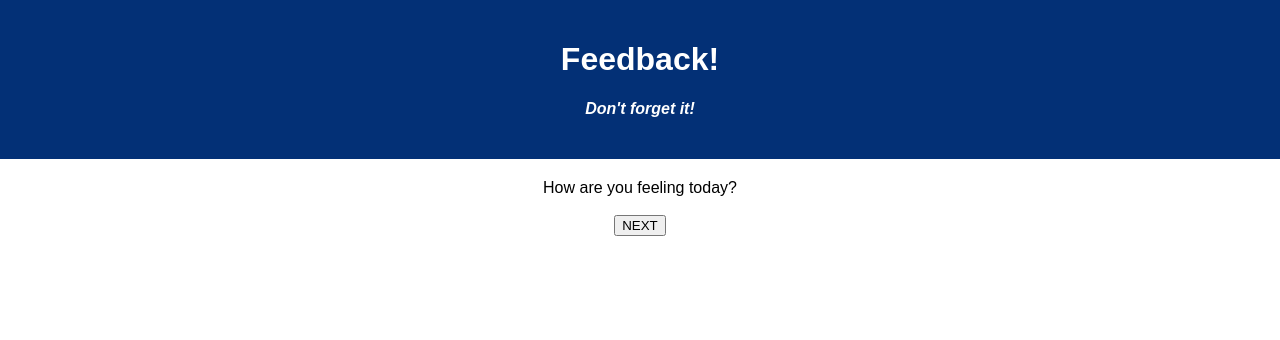
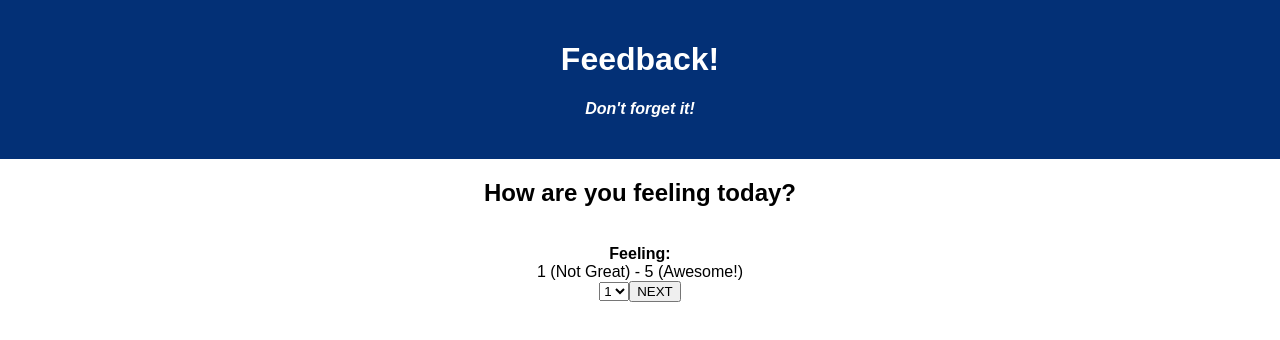
Before and after one commit to NateMacLaurin/redux-feedback-loop-nate, a React (Create React App) app: page / in a window 1280 px wide. Shown: the top 340 px of the page. Built offline with nearby package versions, Linux system fonts and the light colour scheme.

Commit message:
added input selectors and logic for feeling, understanding, and support components

```diff
--- a/src/components/App/App.jsx
+++ b/src/components/App/App.jsx
@@ -10,7 +10,6 @@ import Admin from "../Admin/Admin.jsx";
 import Success from "../Success/Success.jsx";
 
 function App() {
-
   return (
     <Router>
     <div className='App'>
--- a/src/components/Feeling/Feeling.jsx
+++ b/src/components/Feeling/Feeling.jsx
@@ -1,31 +1,51 @@
 import {useHistory} from 'react-router-dom';
 import {useDispatch} from 'react-redux';
+import {useState} from 'react';
 
 const Feeling = () => {
+    //local state
+    const [feedbackValue, setFeedbackValue] = useState(1);
     //route handler
     const history = useHistory();
     //redux SEND with dispatch
     const dispatch = useDispatch();
     //button handler to test input, dispatch if it's not empty and (1-5) or alert, then push to next page
     const handleNext = () => {
-        //test logic
-
-        //dispatch if test passes
-        dispatch({
-            type: 'SET_FEELING',
-            payload: 5
-        });
-        //push to 'understanding' page on NEXT
+        console.log(feedbackValue);
+        //test logic (between 1 and 5)
+        if(1 <= feedbackValue && feedbackValue <= 5){
+            //dispatch if test passes
+            dispatch({
+                type: 'SET_FEELING',
+                payload: feedbackValue
+            });
+            //push to 'understanding' page on NEXT
         history.push('/2');
+        } else {
+            alert(`Feedback must be between 1 and 5! Please reselect`);
+        }
     }
     return(
-        <>
         <div className="feeling">
-            How are you feeling today?
+            <h2>How are you feeling today?</h2>
+            <br />
+            <label className="feelingTitle" htmlFor="feelingSelector"><b>Feeling:</b></label>
+            <br />
+            <label htmlFor="feelingTitle">1 (Not Great) - 5 (Awesome!)</label>
+            <br />
+            <select
+            className="feelingSelector"
+                onChange={(event) => setFeedbackValue(Number(event.target.value))}
+                value={feedbackValue}
+            >
+                <option value="1">1</option>
+                <option value="2">2</option>
+                <option value="3">3</option>
+                <option value="4">4</option>
+                <option value="5">5</option>
+            </select>
+            <button onClick={handleNext}>NEXT</button>
         </div>
-        <br />
-        <button onClick={handleNext}>NEXT</button>
-        </>
     )
 }
 
--- a/src/components/Support/Support.jsx
+++ b/src/components/Support/Support.jsx
@@ -1,29 +1,52 @@
 import {useHistory} from 'react-router-dom';
 import {useDispatch} from 'react-redux';
+import {useState} from 'react';
 
 const Support = () => {
+    //local state
+    const [feedbackValue, setFeedbackValue] = useState(1);
     //route handler
     const history = useHistory();
     //redux SEND with dispatch
     const dispatch = useDispatch();
 
     const handleNext = () => {
-        dispatch({
-            type: 'SET_SUPPORT',
-            payload: 5
-        });
-        //push to 'comments' page on NEXT (a value is REQUIRED)
+        console.log(feedbackValue);
+        //test logic (between 1 and 5)
+        if(1 <= feedbackValue && feedbackValue <= 5){
+            //dispatch if test passes
+            dispatch({
+                type: 'SET_SUPPORT',
+                payload: Number(feedbackValue)
+            });
+            //push to 'understanding' page on NEXT
         history.push('/4');
+        } else {
+            alert(`Feedback must be between 1 and 5! Please reselect`);
+        }
     }
 
     return(
-        <>
         <div className="support">
-            How well are you being supported?
-        </div>
-        <br />
-        <button onClick={handleNext}>NEXT</button>
-        </>
+            <h2>How well do you feel supported?</h2>
+            <br />
+            <label className="supportTitle" htmlFor="supportSelector"><b>Support:</b></label>
+            <br />
+            <label htmlFor="supportTitle">1 (Not Great) - 5 (Awesome!)</label>
+            <br />
+            <select
+            className="supportSelector"
+                onChange={(event) => setFeedbackValue(Number(event.target.value))}
+                value={feedbackValue}
+            >
+                <option value="1">1</option>
+                <option value="2">2</option>
+                <option value="3">3</option>
+                <option value="4">4</option>
+                <option value="5">5</option>
+            </select>
+            <button onClick={handleNext}>NEXT</button>
+            </div>
     )
 }
 
--- a/src/components/Understanding/Understanding.jsx
+++ b/src/components/Understanding/Understanding.jsx
@@ -1,29 +1,52 @@
 import {useHistory} from 'react-router-dom';
 import {useDispatch} from 'react-redux';
+import {useState} from 'react';
 
 const Understanding = () => {
+    //local state
+    const [feedbackValue, setFeedbackValue] = useState(1);
     //route handler
     const history = useHistory();
     //redux SEND with dispatch
     const dispatch = useDispatch();
 
     const handleNext = () => {
-        dispatch({
-            type: 'SET_UNDERSTANDING',
-            payload: 5
-        });
-        //push to 'support' page on NEXT (a value is REQUIRED)
+        console.log(feedbackValue);
+        //test logic (between 1 and 5)
+        if(1 <= feedbackValue && feedbackValue <= 5){
+            //dispatch if test passes
+            dispatch({
+                type: 'SET_UNDERSTANDING',
+                payload: Number(feedbackValue)
+            });
+            //push to 'understanding' page on NEXT
         history.push('/3');
+        } else {
+            alert(`Feedback must be between 1 and 5! Please reselect`);
+        }
     }
 
     return(
-        <>
         <div className="understanding">
-            How well are you understanding the content?
-        </div>
-        <br />
-        <button onClick={handleNext}>NEXT</button>
-        </>
+            <h2>How well are you understanding the content?</h2>
+            <br />
+            <label className="understandingTitle" htmlFor="understandingSelector"><b>Understanding:</b></label>
+            <br />
+            <label htmlFor="understandingTitle">1 (Not Great) - 5 (Awesome!)</label>
+            <br />
+            <select
+            className="understandingSelector"
+                onChange={(event) => setFeedbackValue(Number(event.target.value))}
+                value={feedbackValue}
+            >
+                <option value="1">1</option>
+                <option value="2">2</option>
+                <option value="3">3</option>
+                <option value="4">4</option>
+                <option value="5">5</option>
+            </select>
+            <button onClick={handleNext}>NEXT</button>
+            </div>
     )
 }
 
```
